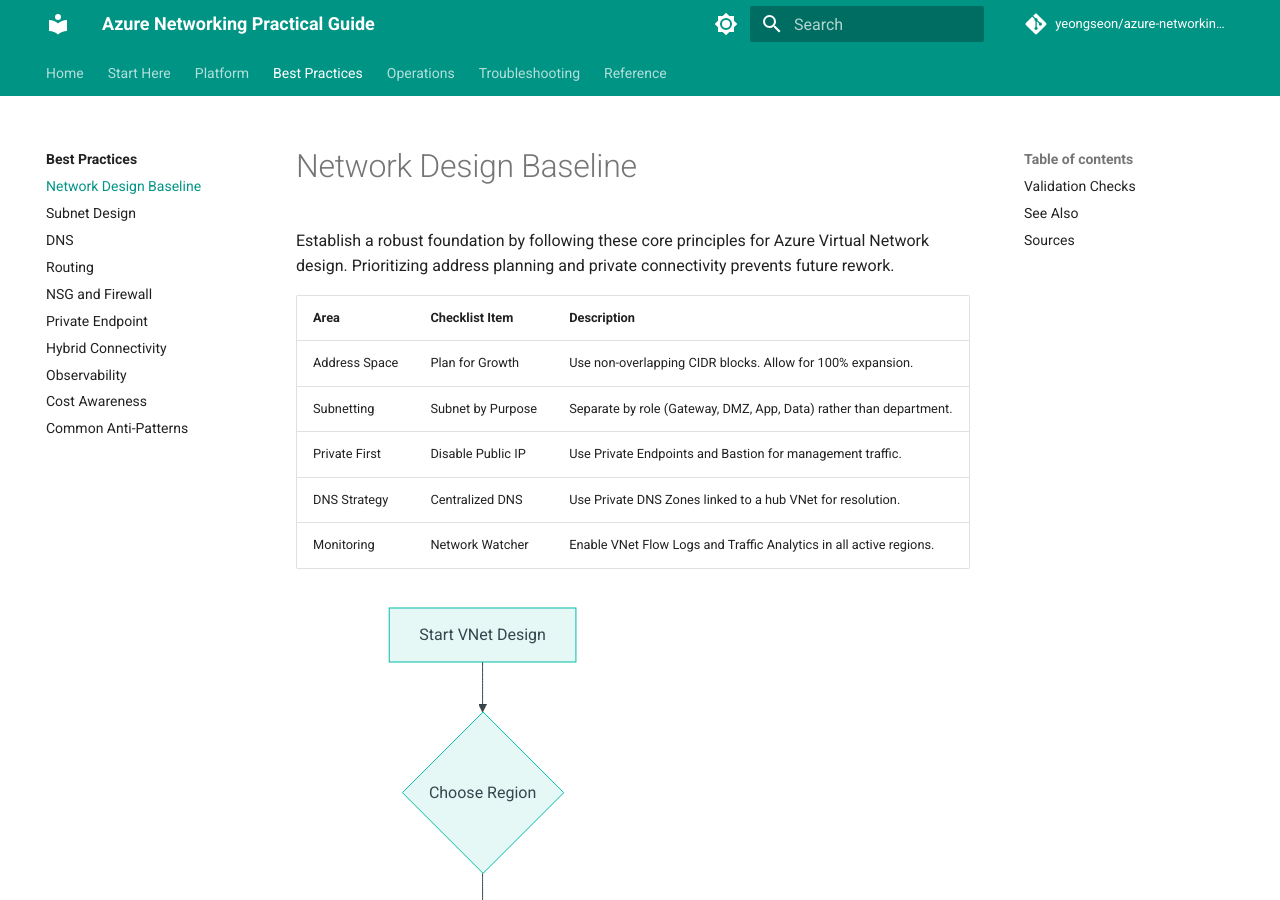
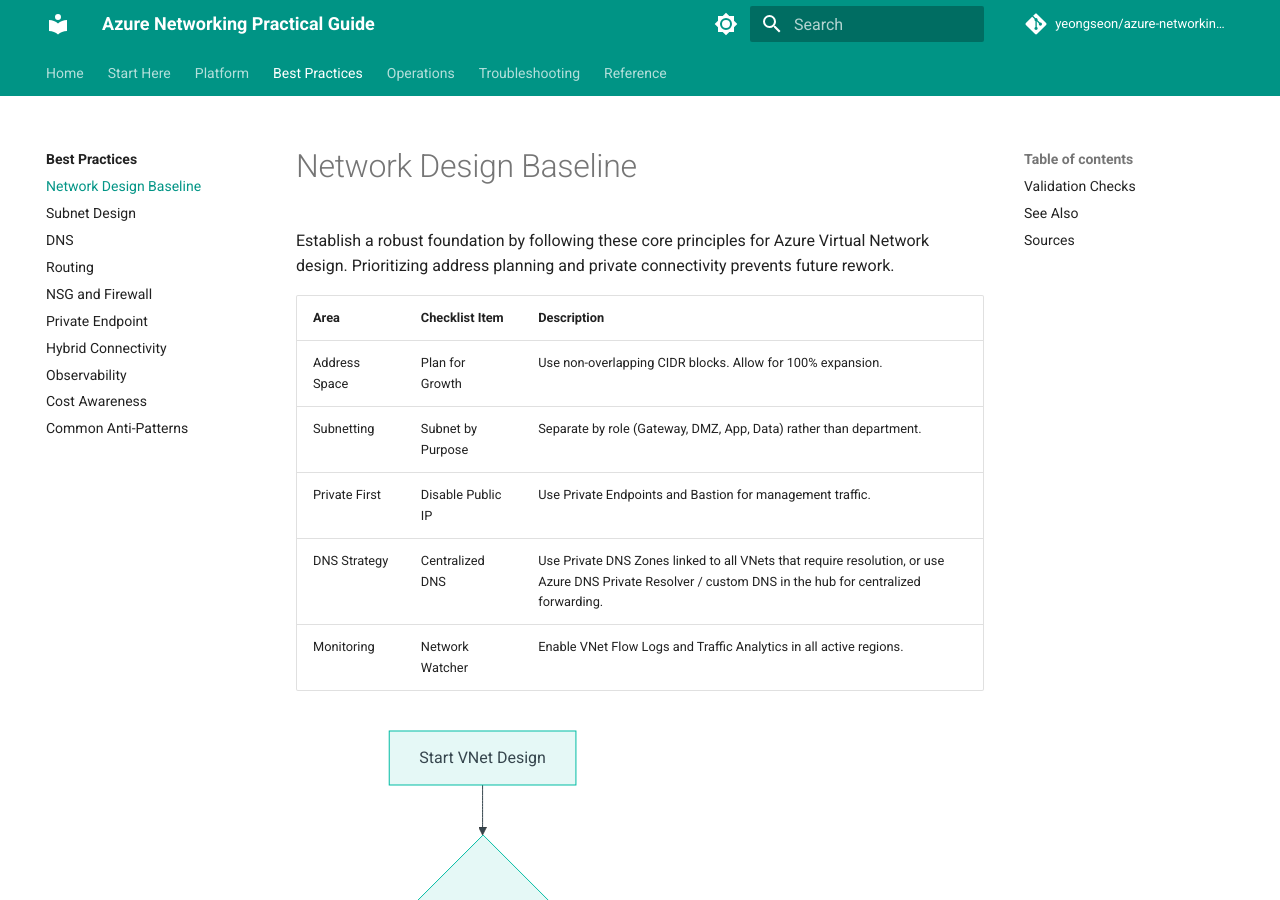
Before and after one commit to yeongseon/azure-networking-practical-guide, an MkDocs documentation site: the page built from docs/best-practices/network-design-baseline.md, in a window 1280 px wide and 900 px high. Built offline with MkDocs 1.6.1 and Material for MkDocs 9.7.7, drawn with Linux system fonts in a browser that asks for light colours; comment, search, counter and statistics services are not loaded.

Commit message:
fix: correct Private DNS Zone linking guidance for hub-spoke
Private DNS zones only resolve from VNets that are linked to the zone.
For hub-spoke, link zones to all consuming VNets or use centralized
DNS forwarding via Azure DNS Private Resolver.

````diff
--- a/docs/best-practices/network-design-baseline.md
+++ b/docs/best-practices/network-design-baseline.md
@@ -7,7 +7,7 @@
 | Address Space | Plan for Growth | Use non-overlapping CIDR blocks. Allow for 100% expansion. |
 | Subnetting | Subnet by Purpose | Separate by role (Gateway, DMZ, App, Data) rather than department. |
 | Private First | Disable Public IP | Use Private Endpoints and Bastion for management traffic. |
-| DNS Strategy | Centralized DNS | Use Private DNS Zones linked to a hub VNet for resolution. |
+| DNS Strategy | Centralized DNS | Use Private DNS Zones linked to all VNets that require resolution, or use Azure DNS Private Resolver / custom DNS in the hub for centralized forwarding. |
 | Monitoring | Network Watcher | Enable VNet Flow Logs and Traffic Analytics in all active regions. |
 
 ```mermaid
````
